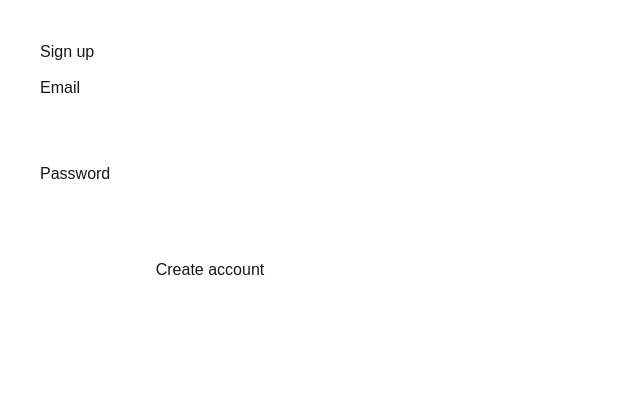
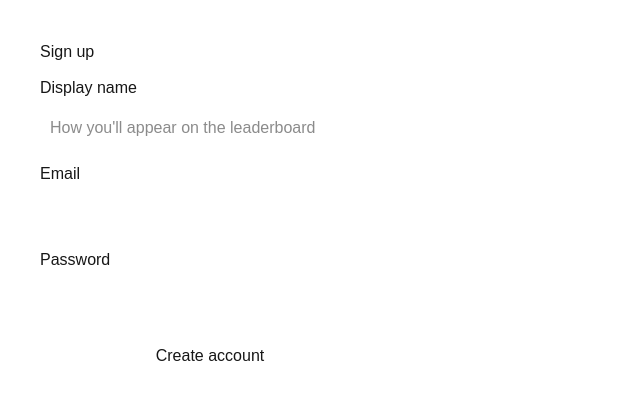
Before and after one commit to HusainM9/prem-predictor, a Next.js app: page /signup in a window 1280 px wide. Shown: the top 400 px of the page, without its empty margins (0-640 px from the left). Built offline with nearby package versions, Linux system fonts and the light colour scheme; no server answers.

Commit message:
Display name upon signup

```diff
--- a/app/(auth)/signup/page.tsx
+++ b/app/(auth)/signup/page.tsx
@@ -4,19 +4,35 @@ import { useState } from "react";
 import { supabase } from "@/lib/supabase/client";
 import { useRouter } from "next/navigation";
 
+const DISPLAY_NAME_MAX_LENGTH = 16;
+
 export default function SignupPage() {
   const router = useRouter();
   const [email, setEmail] = useState("");
   const [password, setPassword] = useState("");
+  const [displayName, setDisplayName] = useState("");
   const [msg, setMsg] = useState<string | null>(null);
   const [loading, setLoading] = useState(false);
 
   async function onSubmit(e: React.FormEvent) {
     e.preventDefault();
+    const trimmed = displayName.trim();
+    if (!trimmed) {
+      setMsg("Display name is required.");
+      return;
+    }
+    if (trimmed.length > DISPLAY_NAME_MAX_LENGTH) {
+      setMsg(`Display name must be at most ${DISPLAY_NAME_MAX_LENGTH} characters.`);
+      return;
+    }
     setLoading(true);
     setMsg(null);
 
-    const { error } = await supabase.auth.signUp({ email, password });
+    const { error } = await supabase.auth.signUp({
+      email,
+      password,
+      options: { data: { display_name: trimmed } },
+    });
 
     setLoading(false);
 
@@ -31,6 +47,20 @@ export default function SignupPage() {
     <main style={{ padding: 40, maxWidth: 420 }}>
       <h1>Sign up</h1>
       <form onSubmit={onSubmit} style={{ display: "grid", gap: 12, marginTop: 12 }}>
+        <label>
+          Display name
+          <input
+            value={displayName}
+            onChange={(e) => setDisplayName(e.target.value)}
+            type="text"
+            required
+            minLength={1}
+            maxLength={DISPLAY_NAME_MAX_LENGTH}
+            placeholder="How you'll appear on the leaderboard"
+            style={{ width: "100%", padding: 10, marginTop: 6 }}
+          />
+        </label>
+
         <label>
           Email
           <input
```
Also changed, not shown: 3 other files (tests, documents, lock files or other folders).
